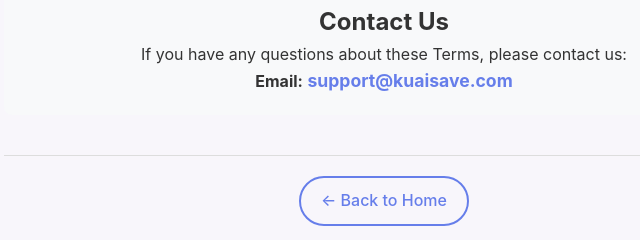
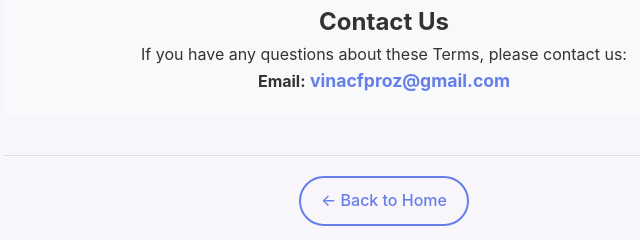
Before and after one commit to trunksyi/kuaisave, a plain HTML site: page terms-of-service.html in a window 1280 px wide. Shown: the part 4134-4374 px from the top of the page, 256-896 px from the left. Drawn offline with Linux system fonts and the light colour scheme.

Commit message:
Update terms-of-service.html

```diff
--- a/terms-of-service.html
+++ b/terms-of-service.html
@@ -309,7 +309,7 @@
         <div class="contact-section">
             <h2>Contact Us</h2>
             <p>If you have any questions about these Terms, please contact us:</p>
-            <p><strong>Email:</strong> <a href="mailto:support@kuaisave.com" class="email-link">support@kuaisave.com</a></p>
+            <p><strong>Email:</strong> <a href="mailto:vinacfproz@gmail.com" class="email-link">vinacfproz@gmail.com</a></p>
         </div>
 
         <div class="footer">
```
